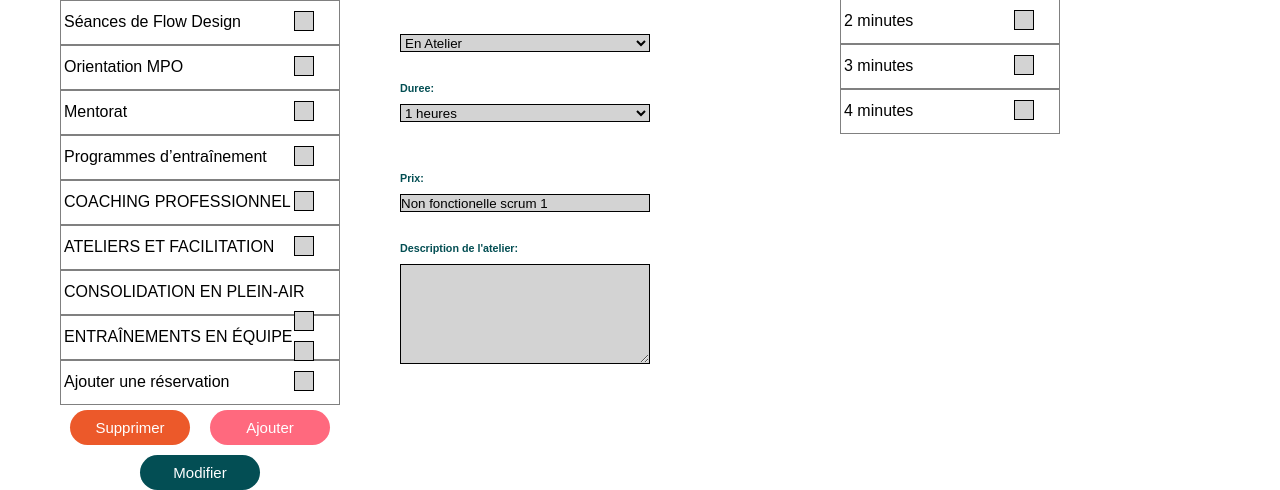
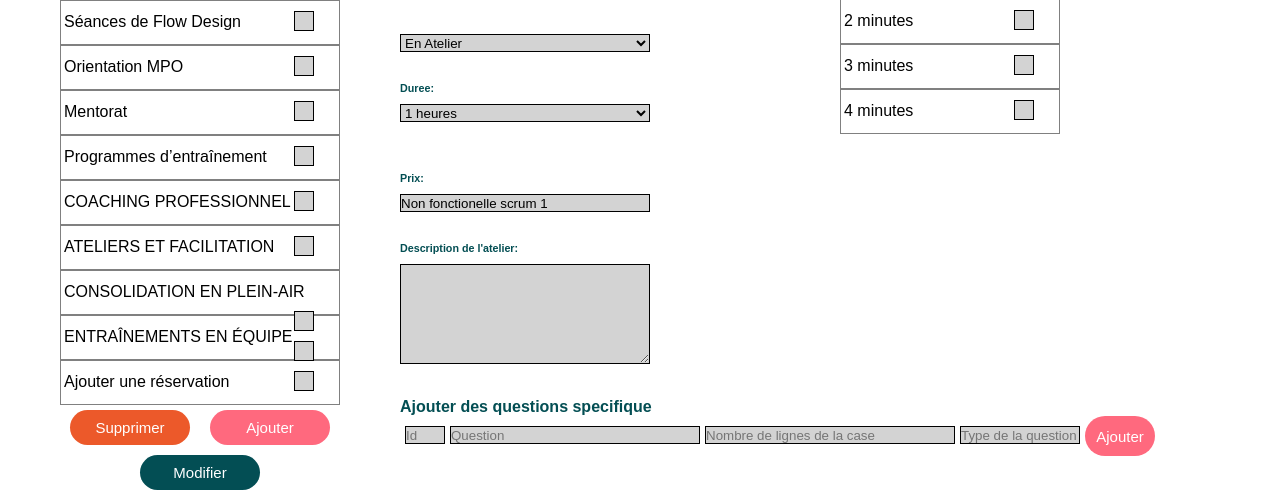
Before and after one commit to Keny9/Project-Ekah, a PHP site: page /affichage/gestionReservation/gestionReservation.php in a window 1280 px wide. Shown: the part 517-1007 px from the top of the page. Run offline with PHP 8.4, Linux system fonts and the light colour scheme; data comes from the database, SQL or seed files in the repository; some libraries are stand-ins or nearby versions.

Commit message:
Entierement fonctionelle
Manque seulement l'affichage que je dois demander a simon

```diff
--- a/affichage/gestionReservation/gestionReservation.php
+++ b/affichage/gestionReservation/gestionReservation.php
@@ -70,6 +70,13 @@
     <input class="boxDuree" type="text" name="prix" min="0" value="Non fonctionelle scrum 1"></input>
     <h6 class="descriptionC texteEkha">Description de l'atelier:</h6>
     <textarea class="boxDescription" type="text" name="descriptionC" cols="40" rows="5" id="descriptionC"></textarea>
+    <h4 class="descriptionC texteEkha">Ajouter des questions specifique</h6>
+      <input class="inputId" type="text"  placeholder="Id" id="idQuestion"></input>
+      <input class="inputQuestion" type="text"  placeholder="Question" id="question"></input>
+      <input class="inputNb" type="text"  placeholder="Nombre de lignes de la case" id="nbLigne"></input>
+      <input class="inputType" type="text"  placeholder="Type de la question" id="typeQuestion"></input>
+      <input type="button" class="submitAjoutQuestion" onclick="ajouterQuestion();" value="Ajouter" />
+
 </main>
 </body>
 
--- a/css/gestionReservation.css
+++ b/css/gestionReservation.css
@@ -24,6 +24,46 @@
    border:1px solid;
    border-color:#000;
    background-color:#D3D3D3;
+ }
+ .inputQuestion{
+   width:250px;
+   height:18px;
+   margin-top:10px;
+   border:1px solid;
+   border-color:#000;
+   background-color:#D3D3D3;
+   margin-left:5px;
+   float:left;
+ }
+ .inputNb{
+   width:250px;
+   height:18px;
+   margin-top:10px;
+   border:1px solid;
+   border-color:#000;
+   background-color:#D3D3D3;
+   margin-left:5px;
+   float:left;
+ }
+ .inputType{
+   width:120px;
+   height:18px;
+   margin-top:10px;
+   border:1px solid;
+   border-color:#000;
+   background-color:#D3D3D3;
+   margin-left:5px;
+   float:left;
+ }
+ .inputId{
+   width:40px;
+   height:18px;
+   margin-top:10px;
+   border:1px solid;
+   border-color:#000;
+   background-color:#D3D3D3;
+   margin-left:5px;
+   float:left;
  }
  .boxType{
    width:250px;
@@ -55,6 +95,18 @@
   float:left;
   margin-left:20px;
   margin-top:5px;
+}
+.submitAjoutQuestion{
+ font-size: 15px;
+ width:70px;
+ height:40px;
+ color:#FFF;
+ background-color:#FF697E;
+ background-size: 90px 35px;
+ border:none;
+ border-radius: 20px;
+ margin-right:45px;
+ float:right;
 }
 .submitSupprimer{
   font-size: 15px;
--- a/js/gestionReservation.js
+++ b/js/gestionReservation.js
@@ -59,7 +59,6 @@ function remplirCase(type,nom,description){
 
    if(divSelection.classList.contains("selectionne")){
      divSelection.classList.remove("selectionne");
-     console.log("GO GO GO");
      enleveDuree(x);
    }
    else{
@@ -114,7 +113,6 @@ function ajoutDuree(x){
      }
    }
    var idDuree=x+1;
-   console.log(idDuree);
 
    $(function($) {
        $.ajax({
@@ -138,7 +136,38 @@ function ajoutDuree(x){
      });
    }
 
+function ajouterQuestion(){
+  var id = document.getElementById('idQuestion').value;
+  var question = document.getElementById('question').value;
+  var idType = document.getElementById('typeQuestion').value;
+  var nbLigne = document.getElementById('nbLigne').value;
+  // Create our XMLHttpRequest object
+  var hr = new XMLHttpRequest();
+  // Create some variables we need to send to our PHP file
+  var url="../../php/script/Question/ajouterQuestion.php";
 
+  $(function($) {
+      $.ajax({
+        url: url,
+        type:"POST",
+        async: false,
+        data: {id:id,idType:idType, question:question, nbLigne: nbLigne},
+        success: function(data) {
+          console.log(data);
+          if(!data){
+              alert("La modification s'est effectuée avec succès!");
+          }
+          else{
+            //  document.getElementById('erreurIdentifiant').innerHTML="L'identifiant existe déjà";
+              console.log(data);
+          }
+        } ,
+        error: function() {
+          alert('Error occured');
+        }
+      });
+    });
+}
  function ajouter(){
    // Create our XMLHttpRequest object
    var hr = new XMLHttpRequest();
```
Also changed, not shown: php/gestionnaire/Question/gestionQuestion.php (+9 -5 lines), php/script/Question/ajouterQuestion.php (added, +12 -0 lines).
